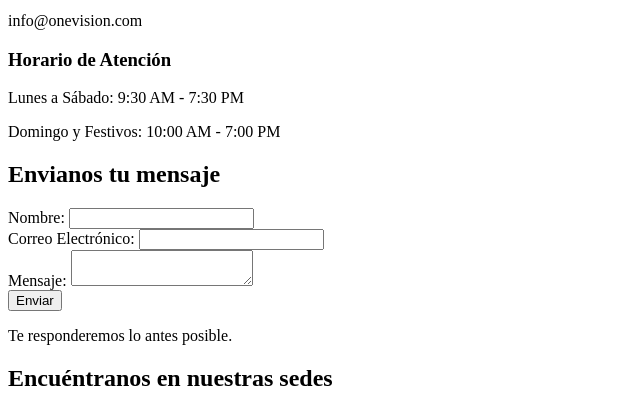
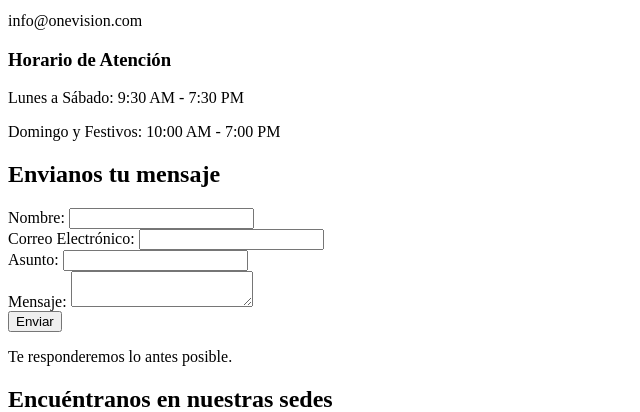
Before and after one commit to yuri102009/one-vision, a Flask app: page /contacto in a window 1280 px wide. Shown: the part 412-824 px from the top of the page, without its empty margins (0-640 px from the left). Run offline with Flask 3, Linux system fonts and the light colour scheme.

Commit message:
envió app.py para agregar a la pagina

```diff
--- a/app.py
+++ b/app.py
@@ -1,4 +1,4 @@
-from flask import Flask, render_template
+from flask import Flask, render_template,  request
 from consultas import consulta, insertar
 from conexion import obtener_conexion
 
@@ -11,8 +11,24 @@ def inicio():
     return render_template("inicio.html")
 
 #ruta para pagina de contacto
-@app.route("/contacto")
+@app.route("/contacto" , methods=["GET", "POST"])
 def contacto():
+
+    if request.method == "POST":
+        nombre = request.form["nombre"]
+        correo = request.form["correo"]
+        asunto = request.form["asunto"]
+        mensaje = request.form["mensaje"]
+
+        # Aquí puedes realizar la inserción en la base de datos utilizando la función insertar
+        consulta_sql = "INSERT INTO contacto (nombre, correo, asunto, mensaje) VALUES (%s, %s, %s, %s)"
+        parametros = (nombre, correo, asunto, mensaje)
+        resultado = insertar(consulta_sql, parametros)
+
+        if resultado == 'Datos insertados correctamente':
+            return render_template("contacto.html", exito=True)
+        else:
+            return render_template("contacto.html", error=True)
     return render_template("contacto.html")
 
 #ruta para pagina de servicios
--- a/templates/contacto.html
+++ b/templates/contacto.html
@@ -33,14 +33,18 @@
     <div>
         <h2>Envianos tu mensaje</h2>
 
-        <form>
+        <form action="/contacto" method="POST">
             <div>
                 <label for="nombre">Nombre:</label>
                 <input type="text" id="nombre" name="nombre" required>
             </div>
             <div>
-                <label for="email">Correo Electrónico:</label>
-                <input type="email" id="email" name="email" required>
+                <label for="correo">Correo Electrónico:</label>
+                <input type="email" id="correo" name="correo" required>
+            </div>
+            <div>
+                <label for="asunto">Asunto:</label>
+                <input type="text" id="asunto" name="asunto" required>
             </div>
             <div>
                 <label for="mensaje">Mensaje:</label>
```
